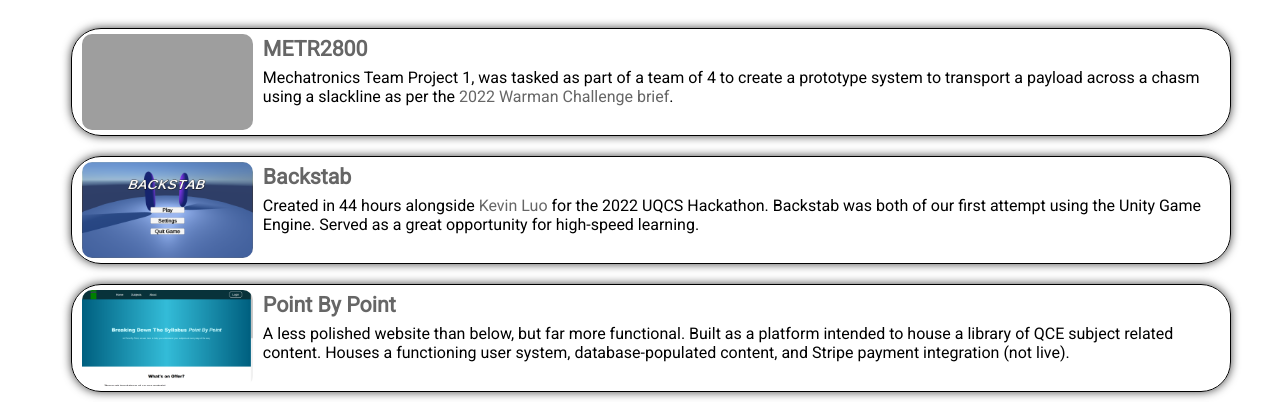
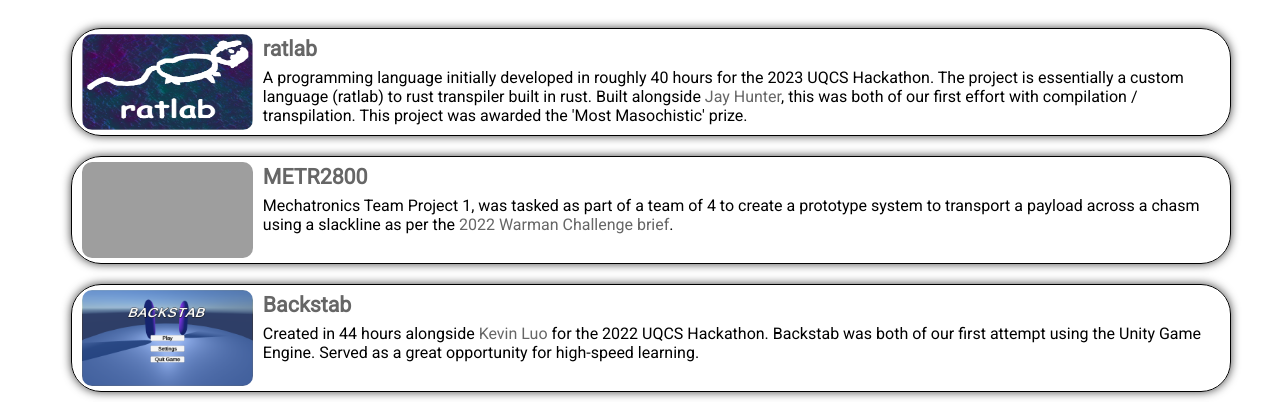
Before and after one commit to q-horton/q-horton.github.io, a plain HTML site: page docs/index.html in a window 1280 px wide. Shown: the part 398-800 px from the top of the page. Drawn offline with Linux system fonts and the light colour scheme; grey boxes are pictures that could not be loaded.

Commit message:
Added ratlab to projects.

```diff
--- a/docs/index.html
+++ b/docs/index.html
@@ -26,6 +26,13 @@
         -->
         <section id="projects">
             <h2>My Projects</h2>
+            <article class="project">
+                <img src="./images/projects/ratlab.png"/>
+                <div class="context">
+                    <a href="https://github.com/ThatSealgair/ratlab"><h3>ratlab</h3></a>
+		    <p>A programming language initially developed in roughly 40 hours for the 2023 UQCS Hackathon. The project is essentially a custom language (ratlab) to rust transpiler built in rust. Built alongside <a href="https://github.com/ThatSealgair">Jay Hunter</a>, this was both of our first effort with compilation / transpilation. This project was awarded the 'Most Masochistic' prize.</p>
+                </div>
+            </article>
             <article class="project">
                 <img src="./images/projects/metr2800.png"/>
                 <div class="context">
```
Also changed, not shown: docs/images/projects/ratlab.png (added).
